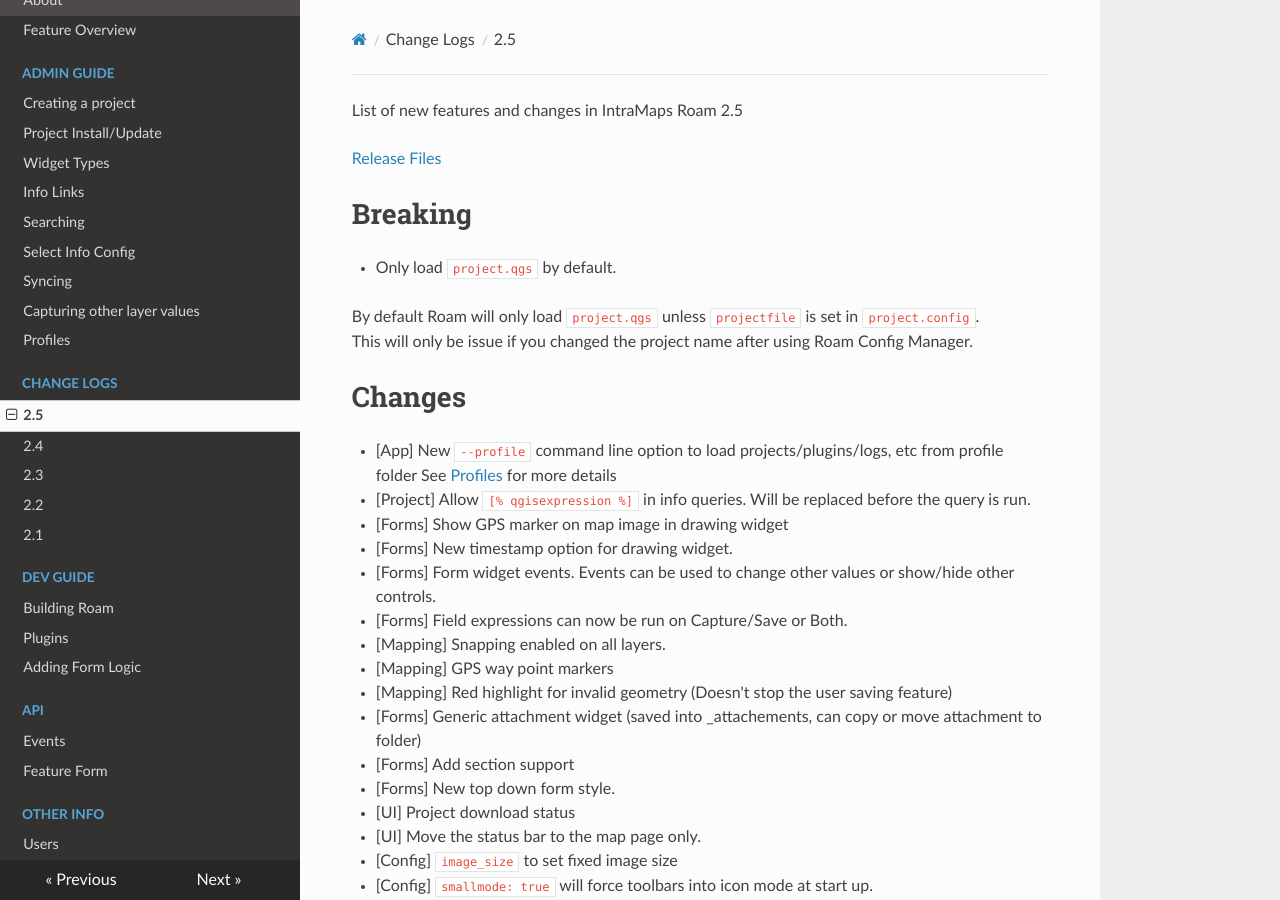
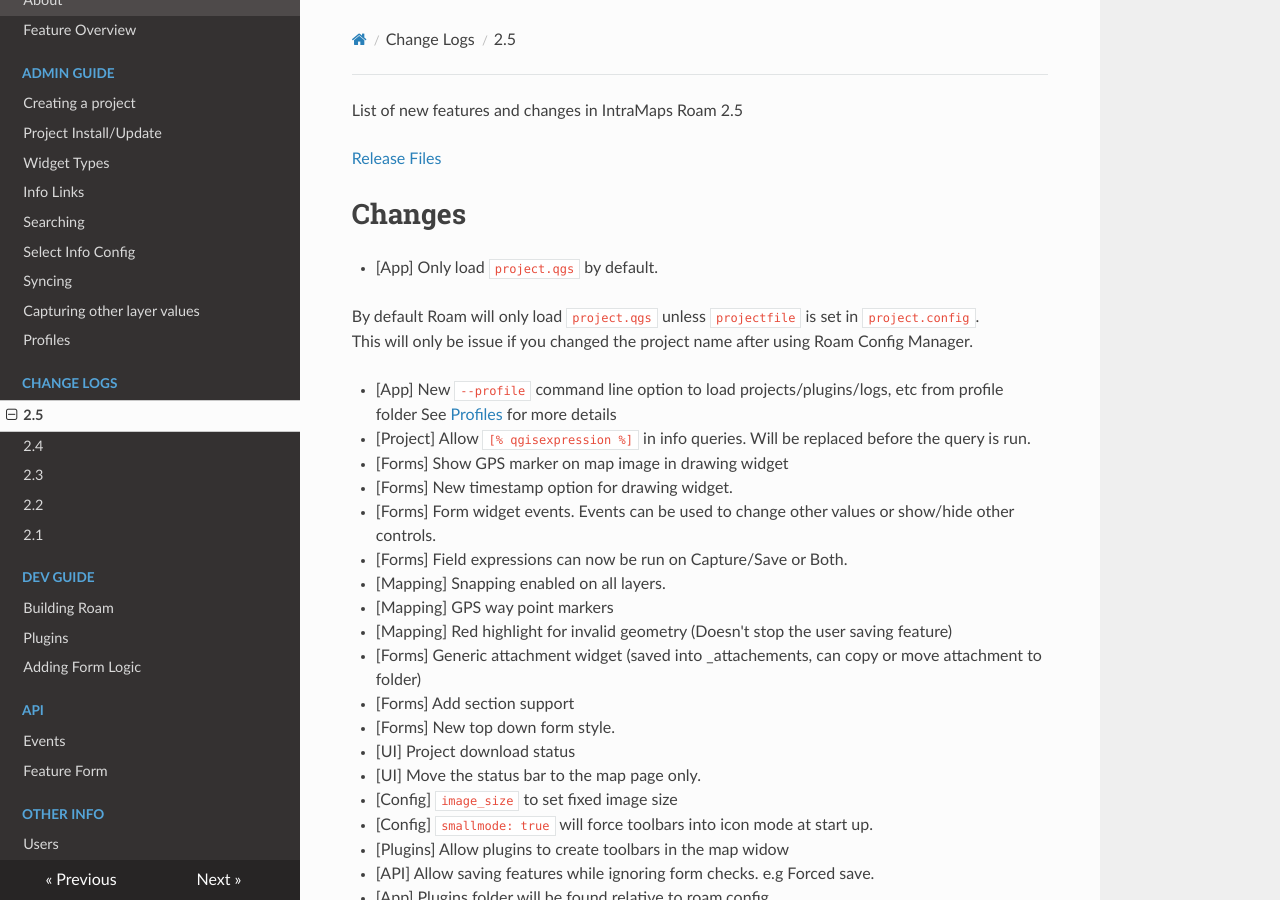
Before and after one commit to roam-qgis/Roam-docs, an MkDocs documentation site: the page built from docs/features/Features-2.5.md, in a window 1280 px wide and 900 px high. Built offline with MkDocs 1.6.1, drawn with Linux system fonts in a browser that asks for light colours; nearby versions of some CDN libraries; old or Windows-style settings are respelled for this version of MkDocs.

Commit message:
Shuffle notes

```diff
--- a/docs/features/Features-2.5.md
+++ b/docs/features/Features-2.5.md
@@ -2,14 +2,13 @@ List of new features and changes in IntraMaps Roam 2.5
 
 [Release Files](https://github.com/DMS-Aus/Roam/releases/tag/v2.5)
 
-#Breaking
 
-- Only load `project.qgs` by default.
+#Changes
+
+- [App] Only load `project.qgs` by default.
 
 By default Roam will only load `project.qgs` unless `projectfile` is set in `project.config`.
 This will only be issue if you changed the project name after using Roam Config Manager.
-
-#Changes
 
 - [App] New `--profile` command line option to load projects/plugins/logs, etc from profile folder
  See [Profiles](../admin-guide/profiles.md) for more details
```
